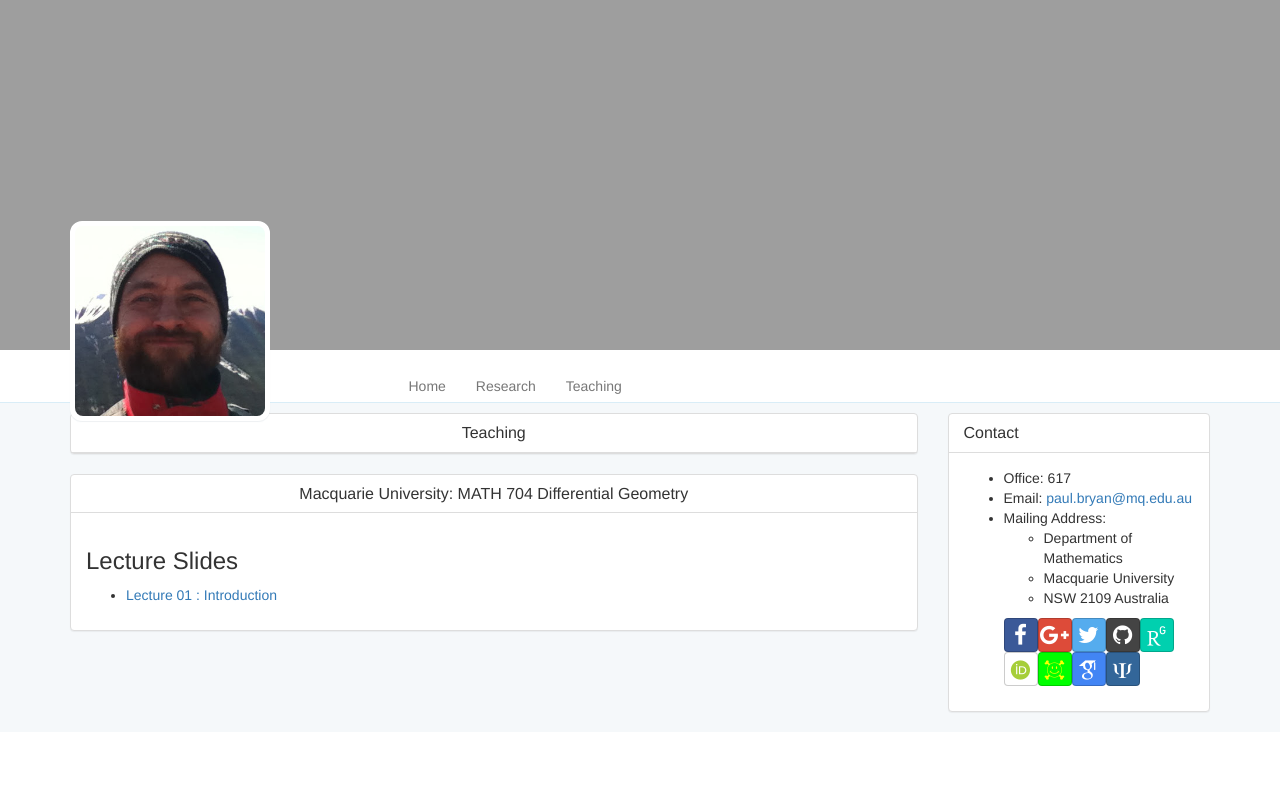
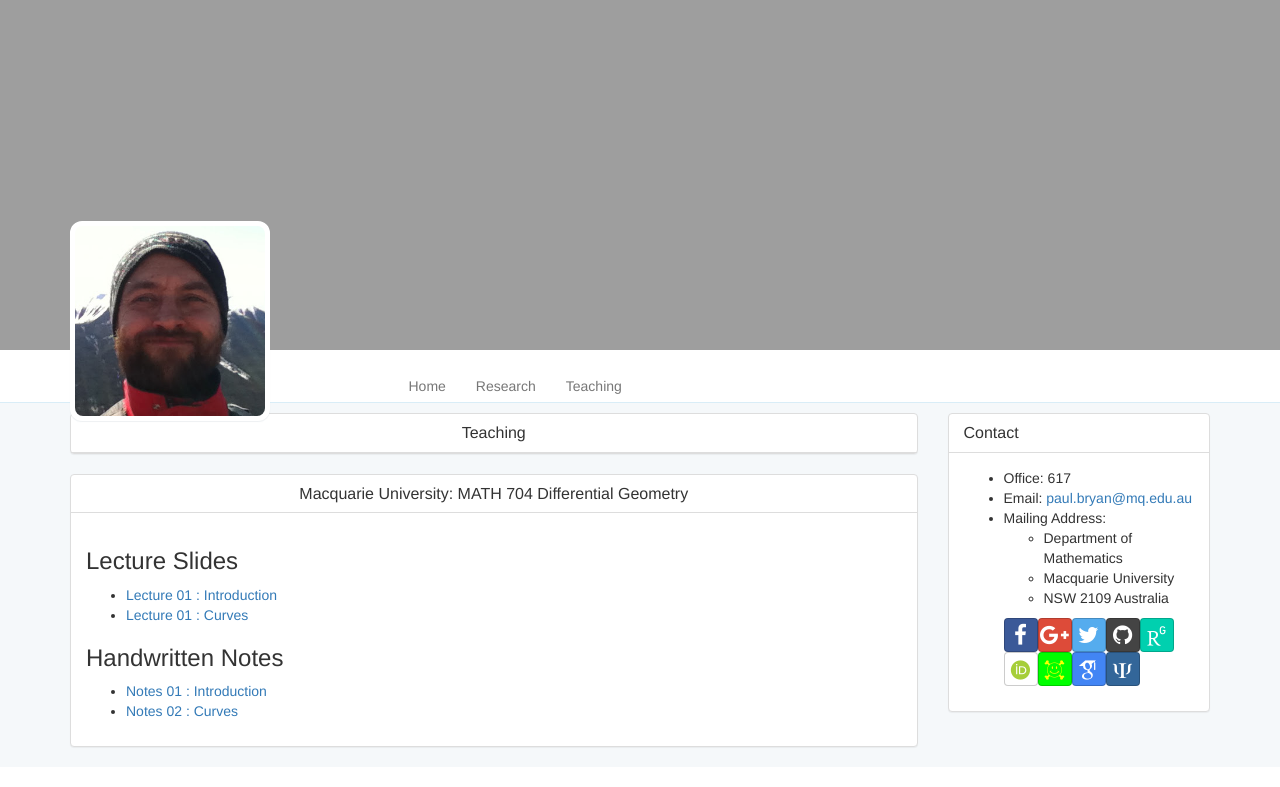
Before and after one commit to pabryan/pabryan.github.io, a Jekyll site: the page built from teaching/mq_math704_2018/index.html, in a window 1280 px wide. Shown: the top 787 px of the page. Built offline with Jekyll 4.4.1, drawn with Linux system fonts in a browser that asks for light colours; some web fonts are replaced.

Commit message:
Added notes for math704 2018.

```diff
--- a/teaching/mq_math704_2018/index.html
+++ b/teaching/mq_math704_2018/index.html
@@ -12,6 +12,14 @@ description: "Paul Bryan: Mathematician - Macquarie University: MATH 704 Differe
     <h3>Lecture Slides</h3>
     <ul>
       <li><a href="{{ site.baseurl }}/teaching/mq_math704_2018/lec01.pdf">Lecture 01 : Introduction</a></li>
+            <li><a href="{{ site.baseurl }}/teaching/mq_math704_2018/lec02.pdf">Lecture 01 : Curves</a></li>
     </ul>
+
+    <h3>Handwritten Notes</h3>
+    <ul>
+      <li><a href="{{ site.baseurl }}/teaching/mq_math704_2018/handwritten_notes_01.pdf">Notes 01 : Introduction</a></li>
+      <li><a href="{{ site.baseurl }}/teaching/mq_math704_2018/handwritten_notes_02.pdf">Notes 02 : Curves</a></li>
+    </ul>
+
   </div>
 </div>
```
Also changed, not shown: 3 other files.
